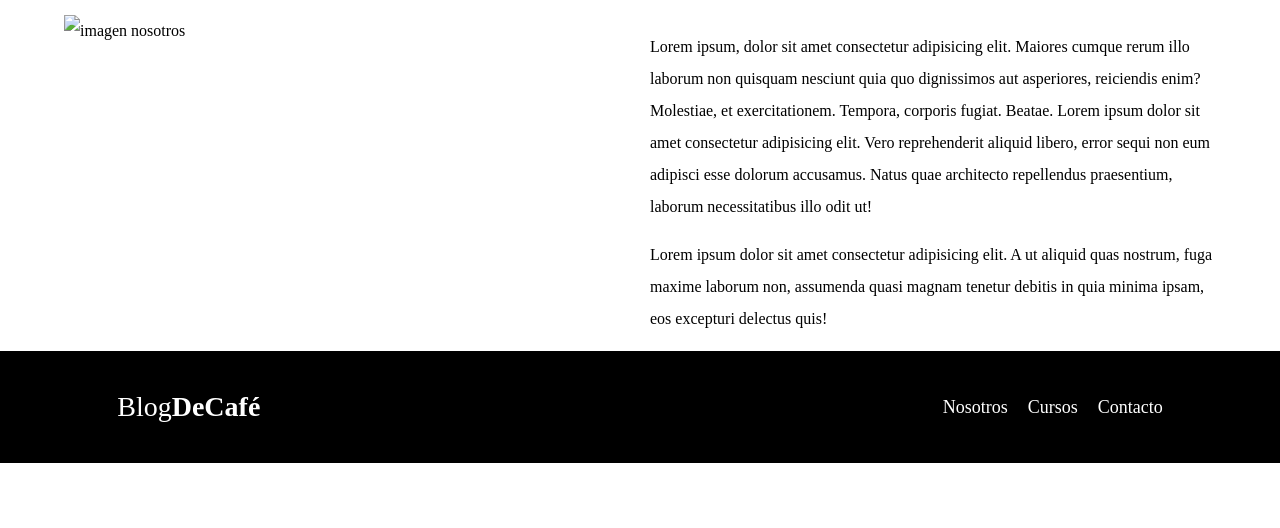
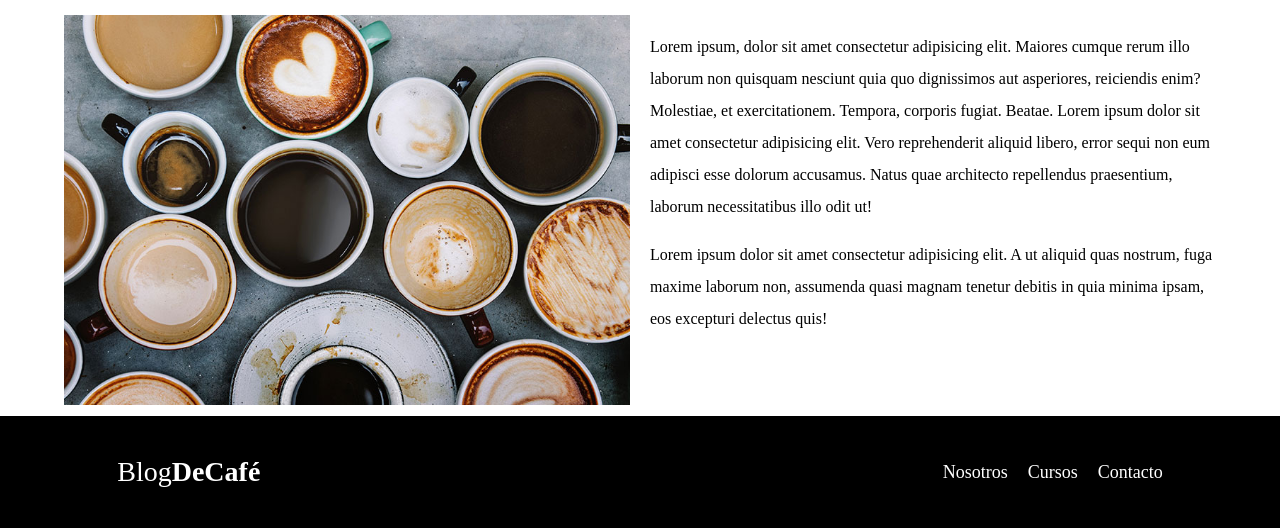
Before and after one commit to Changeryto/BlogDeCafe, a plain HTML site: page nosotros.html in a window 1280 px wide. Shown: the part 699-1227 px from the top of the page. Before the commit the page ends 1162 px from the top, so only its background shows below. Drawn offline with Linux system fonts and the light colour scheme.

Commit message:
Update nosotros.html

```diff
--- a/nosotros.html
+++ b/nosotros.html
@@ -41,7 +41,7 @@
         <div class="sobre-nosotros">
 
             <div class="sobre-nosotros__imagen">
-                <img src="img/nosotros.webp" alt="imagen nosotros">
+                <img src="img/nosotros.jpg" alt="imagen nosotros">
             </div>
 
             <div class="sobre-nosotros__texto">
```
